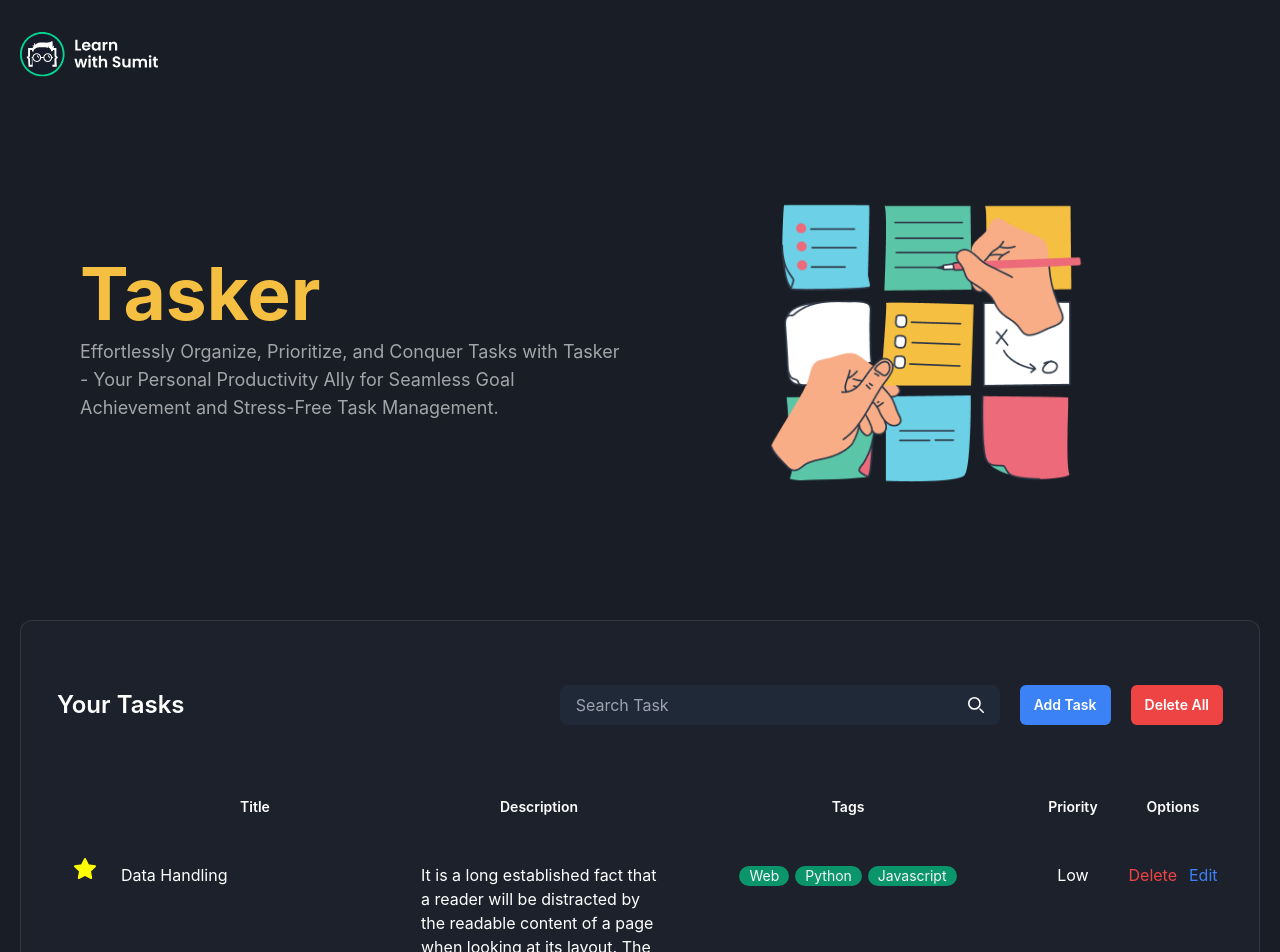
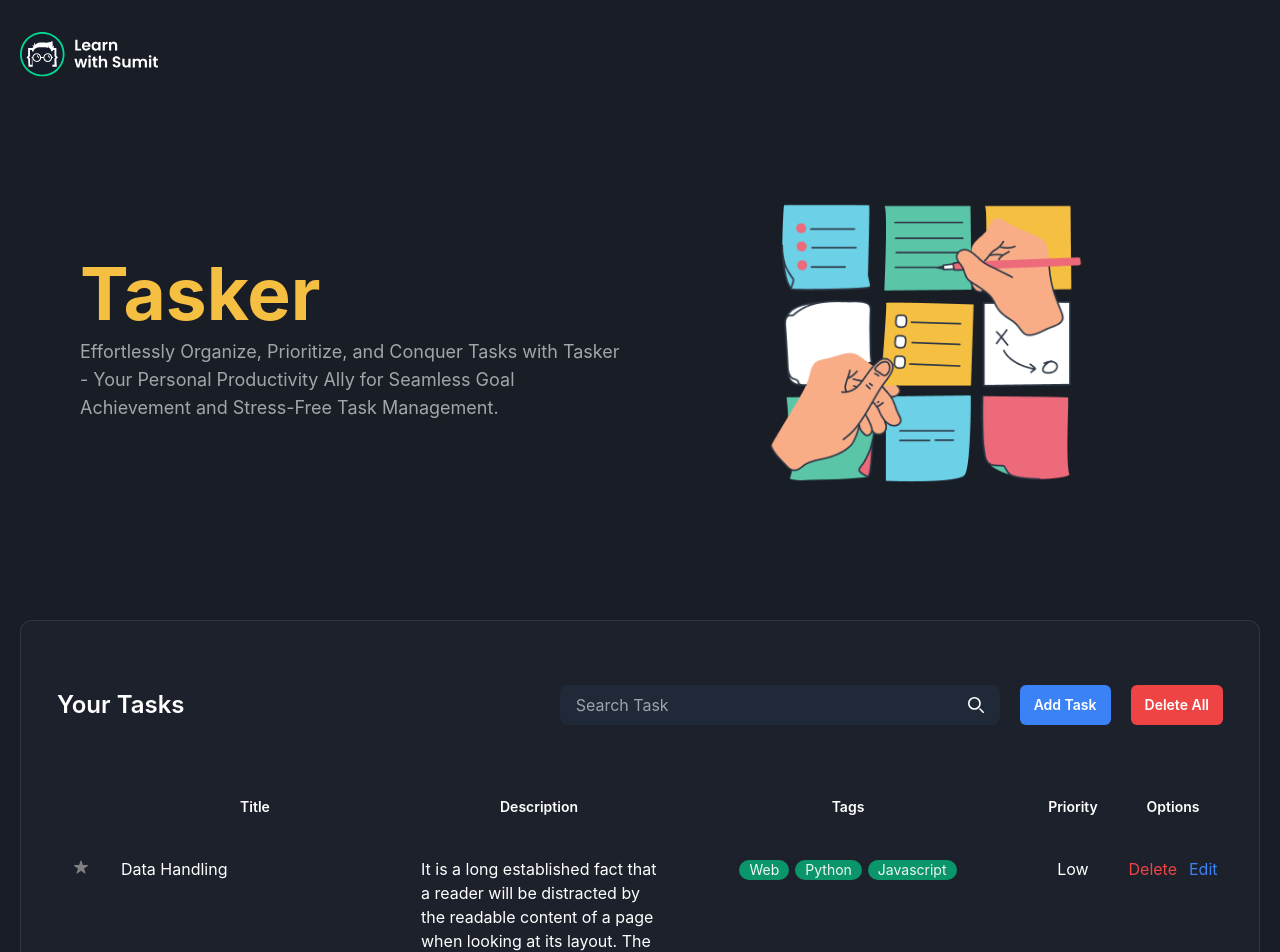
Before and after one commit to khandokarIsmailDev/Task-app-react, a React (Vite) app: page / in a window 1280 px wide. Shown: the top 952 px of the page. Built offline with nearby package versions, Linux system fonts and the light colour scheme.

Commit message:
update task

```diff
--- a/package.json
+++ b/package.json
@@ -12,7 +12,8 @@
   "dependencies": {
     "react": "^18.2.0",
     "react-dom": "^18.2.0",
-    "react-hot-toast": "^2.4.1"
+    "react-hot-toast": "^2.4.1",
+    "react-icons": "^5.0.1"
   },
   "devDependencies": {
     "@types/react": "^18.2.43",
--- a/src/components/AllTask/Modal.jsx
+++ b/src/components/AllTask/Modal.jsx
@@ -12,7 +12,8 @@ const Modal = ({onClose,onSave}) => {
     title:"",
     description:"",
     tags:[],
-    priority:""
+    priority:"",
+    isFavorite: false
   })
 
   const [error,setError] = useState({})
--- a/src/components/AllTask/TaskBoard.jsx
+++ b/src/components/AllTask/TaskBoard.jsx
@@ -74,6 +74,14 @@ const TaskBoard = () => {
 
     }
 
+    function handleFavorite(taskId){
+        const taskIndex = tasks.findIndex(task=>task.id === taskId)
+    const newTask = [...tasks]
+    newTask[taskIndex].isFavorite = !newTask[taskIndex].isFavorite  // er mane toggle koralm value true hole false kore dilam , r false hole true kore dilam
+    setTasks(newTask)
+    console.log(taskId+'joij')
+    }
+
   return (
     <>
     {
@@ -87,7 +95,7 @@ const TaskBoard = () => {
         <div className="rounded-xl border border-[rgba(206,206,206,0.12)] bg-[#1D212B] px-6 py-8 md:px-9 md:py-16">
           <TaskAction editModal={handleEditModal} AllDelete={handleAllDelete} onSearch={handleSearch} />
           {
-            tasks.length !== 0 ? (<TaskList tasks={tasks} setShowModal={setShowModal} onDelete={handleDelete} />) : (<p className="just justify-center flex font-bold text-3xl">Please Add Task !</p>)
+            tasks.length !== 0 ? (<TaskList tasks={tasks} onFav={handleFavorite} setShowModal={setShowModal} onDelete={handleDelete} />) : (<p className="just justify-center flex font-bold text-3xl">Please Add Task !</p>)
           }
 
         </div>
--- a/src/components/AllTask/TaskList.jsx
+++ b/src/components/AllTask/TaskList.jsx
@@ -1,7 +1,8 @@
 import React, { useContext } from "react";
 import { TaskContext } from "../../context";
+import { IoIosStar } from "react-icons/io";
 
-const TaskList = ({ tasks, setShowModal,onDelete }) => {
+const TaskList = ({ tasks, setShowModal, onDelete, onFav }) => {
   const { taskData, setTaskData } = useContext(TaskContext);
 
   function handleEditTask(task) {
@@ -13,11 +14,10 @@ const TaskList = ({ tasks, setShowModal,onDelete }) => {
       description: task.description,
       tags: task.tags,
       priority: task.priority,
+      isFavorite: task.isFavorite,
     });
     console.log(taskData);
   }
-
-
 
   // console.log(taskData)
 
@@ -56,21 +56,13 @@ const TaskList = ({ tasks, setShowModal,onDelete }) => {
               className="border-b border-[#2E3443] [&>td]:align-baseline [&>td]:px-4 [&>td]:py-2"
             >
               <td>
-                <svg
-                  xmlns="http://www.w3.org/2000/svg"
-                  className="icon icon-tabler icon-tabler-star"
-                  width={24}
-                  height={24}
-                  viewBox="0 0 24 24"
-                  strokeWidth={2}
-                  stroke="yellow"
-                  fill="yellow"
-                  strokeLinecap="round"
-                  strokeLinejoin="round"
-                >
-                  <path stroke="none" d="M0 0h24v24H0z" fill="none" />
-                  <path d="M12 17.75l-6.172 3.245l1.179 -6.873l-5 -4.867l6.9 -1l3.086 -6.253l3.086 6.253l6.9 1l-5 4.867l1.179 6.873z" />
-                </svg>
+                <button onClick={() => onFav(task.id)}>
+                  {task.isFavorite ? (
+                    <IoIosStar color="yellow" />
+                  ) : (
+                    <IoIosStar color="gray" />
+                  )}
+                </button>
               </td>
               <td>{task.title}</td>
               <td>
```
Also changed, not shown: 1 other file (tests, documents, lock files or other folders).
